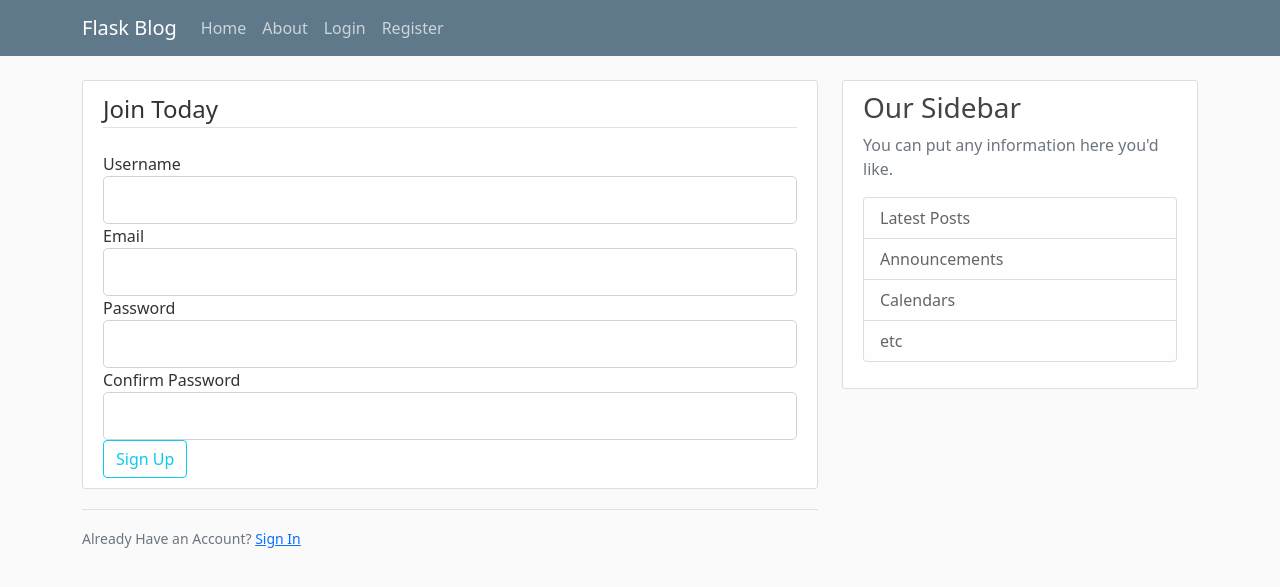
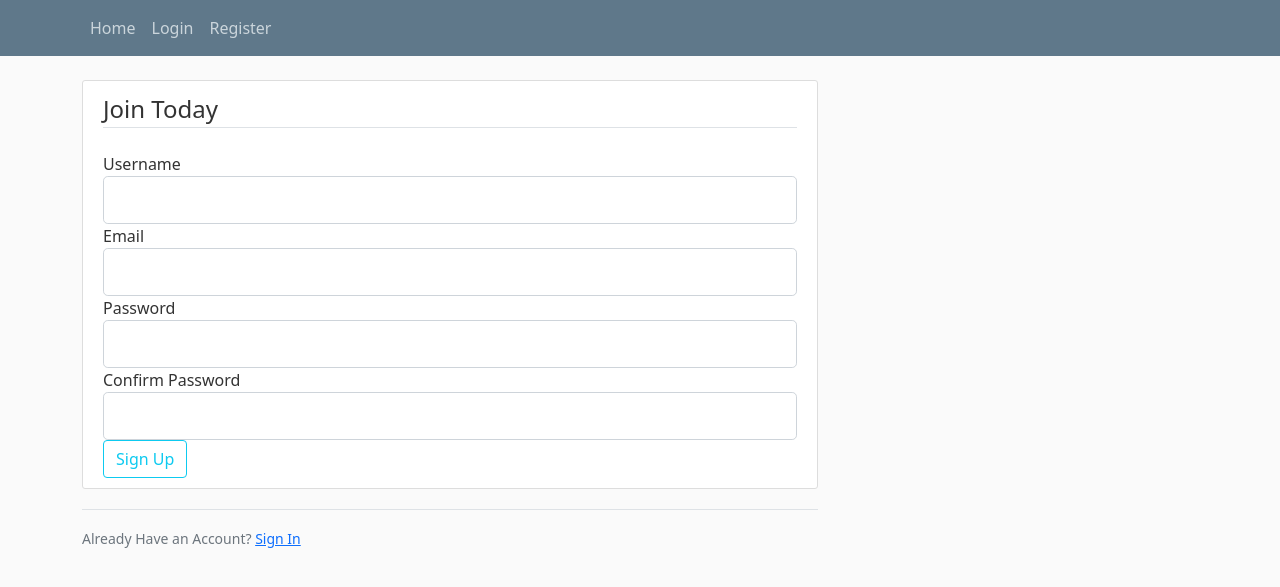
Before and after one commit to AzharUddinSheikh/FlaskWeb, a Flask app: page /register in a window 1280 px wide. Shown: the top 587 px of the page. Run offline with Flask 2, Linux system fonts and the light colour scheme; some libraries are stand-ins or nearby versions.

Commit message:
deleted about file login and register page working fine we already connected our db in other project

```diff
--- a/Flask-api-1/app.py
+++ b/Flask-api-1/app.py
@@ -1,45 +1,36 @@
-from flask import Flask, render_template, url_for
+from flask import Flask, render_template, url_for, flash, redirect
 from form import RegistrationForm, LoginForm
 app = Flask(__name__)
 
-app.config['SECRET_KEY'] = 'azharslk33782jso2od'
-
-posts = [
-    {
-        'author': 'robin',
-        'title': 'blog post1',
-        'content': 'first post content',
-        'date': 'april 20 2019'
-    },
-    {
-        'author': 'jack kallis',
-        'title': 'blog sample',
-        'content': 'second content',
-        'date': 'march 20 2009'
-    }
-]
+app.config['SECRET_KEY'] = 'aazhar'
 
 
 @app.route('/')
 def home():
-    return render_template('home.html', posts=posts)
+    return render_template('home.html')
 
 
-@app.route('/about')
-def about():
-    return render_template('about.html', title='Azhar')
-    # our posts which is above list variable and which gone into templates
-
-
-@app.route('/register')
+@app.route('/register', methods=['GET', 'POST'])
 def register():
     form = RegistrationForm()
+    if form.validate_on_submit():
+        flash(f'Accout Created for {form.username.data}!', 'success')
+
+        return redirect(url_for('home'))
+
     return render_template('register.html', title='Register', form=form)
 
 
-@app.route('/login')
+@app.route('/login', methods=['GET', 'POST'])
 def login():
     form = LoginForm()
+    if form.validate_on_submit():
+        if form.email.data == 'admin@blog.com' and form.password.data == 'password':
+            flash('You have been logged in', 'success')
+            return redirect(url_for('home'))
+
+        else:
+            flash('Login Unsuccessfull please check uername and password', 'danger')
     return render_template('login.html', title='Login', form=form)
 
 
--- a/Flask-api-1/templates/about.html
+++ /dev/null
@@ -1,6 +0,0 @@
-{% extends "layout.html" %}
-{% block content %}
-
-<h1>About Page</h1>
-
-{% endblock content %}
--- a/Flask-api-1/templates/layout.html
+++ b/Flask-api-1/templates/layout.html
@@ -18,20 +18,15 @@
     <header class="site-header">
         <nav class="navbar navbar-expand-md navbar-dark bg-steel fixed-top">
             <div class="container">
-                <a class="navbar-brand mr-4" href="/">Flask Blog</a>
-                <button class="navbar-toggler" type="button" data-toggle="collapse" data-target="#navbarToggle"
-                    aria-controls="navbarToggle" aria-expanded="false" aria-label="Toggle navigation">
-                    <span class="navbar-toggler-icon"></span>
-                </button>
+
                 <div class="collapse navbar-collapse" id="navbarToggle">
                     <div class="navbar-nav mr-auto">
-                        <a class="nav-item nav-link" href="/">Home</a>
-                        <a class="nav-item nav-link" href="/about">About</a>
+                        <a class="nav-item nav-link" href="{{url_for('home')}}">Home</a>
                     </div>
                     <!-- Navbar Right Side -->
-                    <div class="navbar-nav">
-                        <a class="nav-item nav-link" href="/login">Login</a>
-                        <a class="nav-item nav-link" href="/register">Register</a>
+                    <div class="navbar-nav" style="float: right;">
+                        <a class="nav-item nav-link" href="{{url_for('login')}}">Login</a>
+                        <a class="nav-item nav-link" href="{{url_for('register')}}">Register</a>
                     </div>
                 </div>
             </div>
@@ -41,21 +36,18 @@
     <main role="main" class="container">
         <div class="row">
             <div class="col-md-8">
+                {% with messages=get_flashed_messages(with_categories=true) %}
+                {% if messages %}
+                {% for category, message in messages %}
+                <div class="alert alert-{{category}}">
+                    {{message}}
+                </div>
+                {% endfor %}
+                {% endif %}
+                {% endwith %}
                 {% block content %}{% endblock content %}
             </div>
-            <div class="col-md-4">
-                <div class="content-section">
-                    <h3>Our Sidebar</h3>
-                    <p class='text-muted'>You can put any information here you'd like.
-                    <ul class="list-group">
-                        <li class="list-group-item list-group-item-light">Latest Posts</li>
-                        <li class="list-group-item list-group-item-light">Announcements</li>
-                        <li class="list-group-item list-group-item-light">Calendars</li>
-                        <li class="list-group-item list-group-item-light">etc</li>
-                    </ul>
-                    </p>
-                </div>
-            </div>
+
         </div>
     </main>
 
```
Also changed, not shown: Flask-api-1/templates/home.html (+0 -15 lines), Flask-api-1/templates/login.html (+57 -0 lines), Flask-api-1/templates/register.html (+37 -0 lines).
